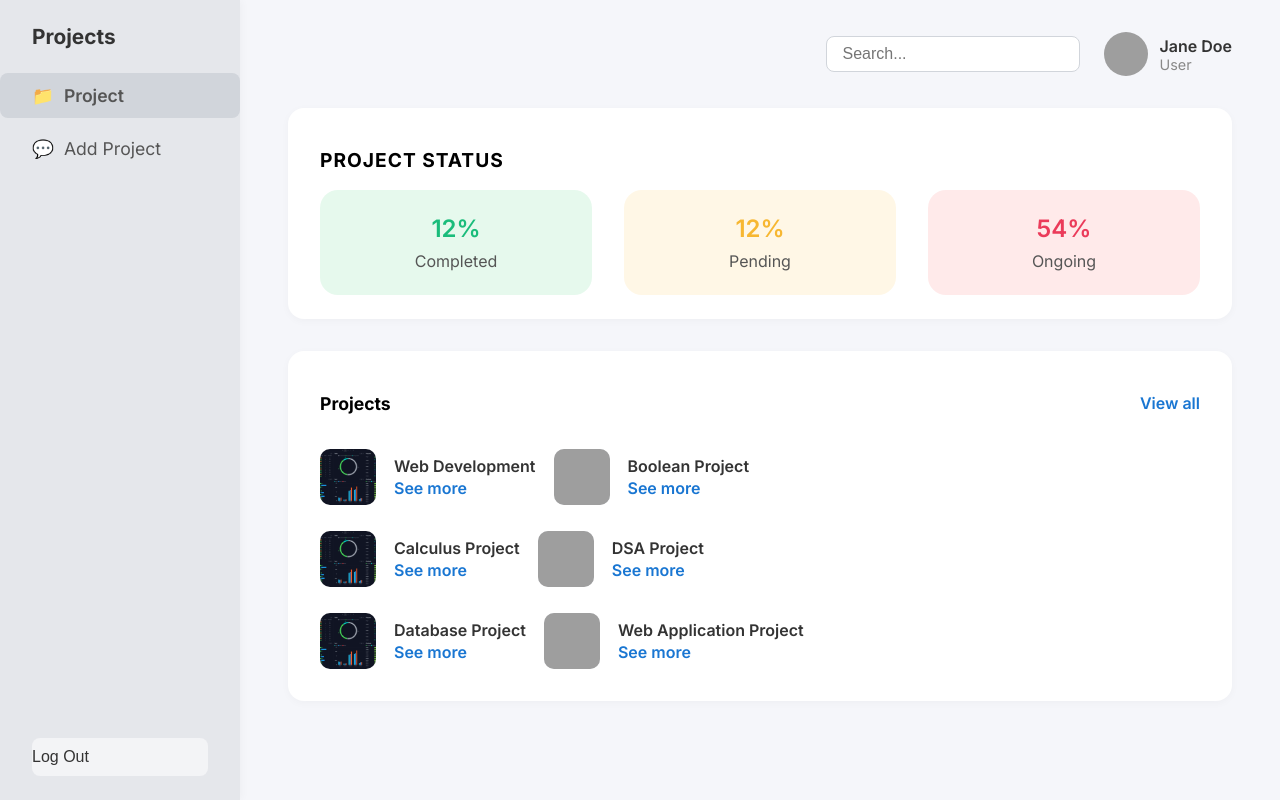
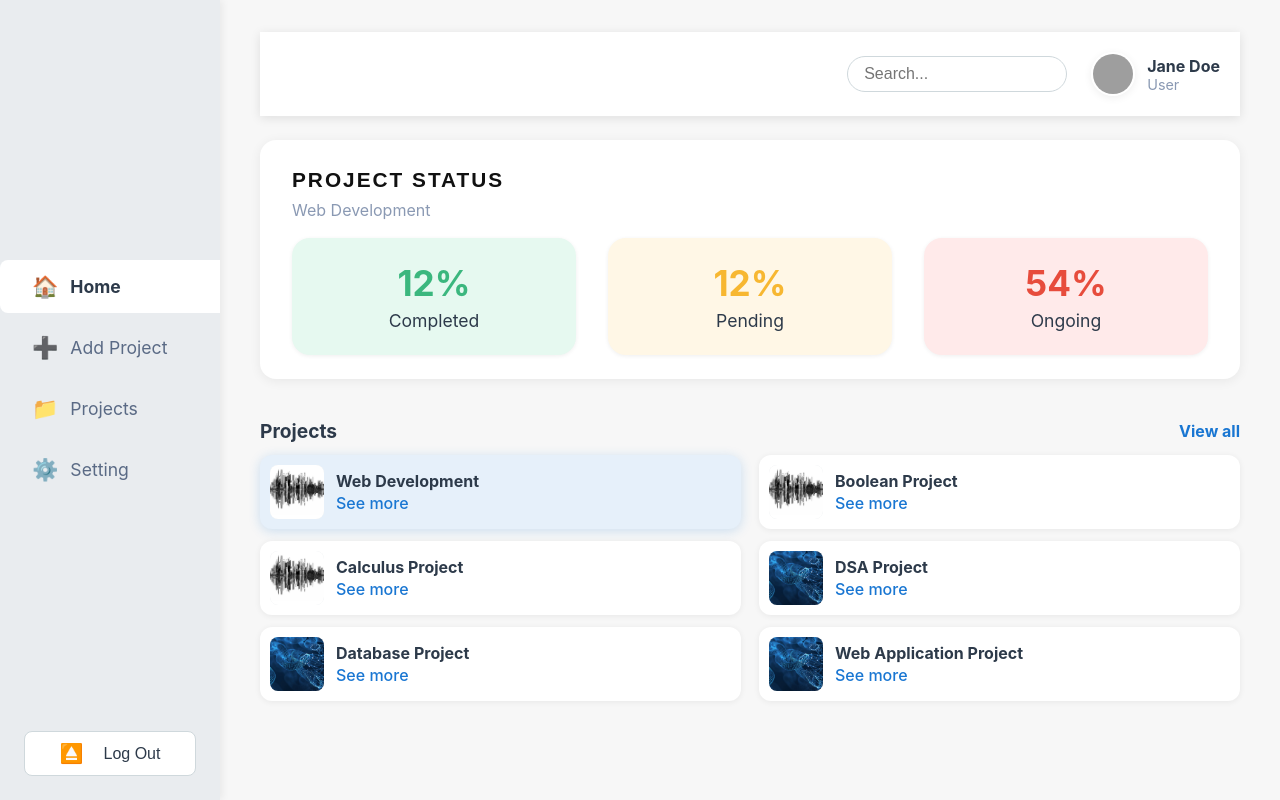
Before and after one commit to faresabe/project_tracker, a PHP site: page /dashboard/board.html in a window 1280 px wide. Run offline with PHP 8.4, Linux system fonts and the light colour scheme; grey boxes are pictures that could not be loaded.

Commit message:
add photos

```diff
--- a/dashboard/board.css
+++ b/dashboard/board.css
@@ -1,31 +1,26 @@
 body {
     margin: 0;
-    font-family: 'Inter', sans-serif;
+    font-family: 'Segoe UI', Arial, sans-serif;
     background: #f5f6fa;
   }
 
   .dashboard-container {
     display: flex;
-    min-height: 100vh;
+    height: 100vh;
   }
 
   .sidebar {
-    width: 240px;
-    background: #e5e7eb;
+    width: 220px;
+    background: #e9ecef;
     display: flex;
     flex-direction: column;
+    justify-content: space-between;
     padding: 24px 0;
-    box-shadow: 2px 0 8px rgba(0,0,0,0.03);
+    box-shadow: 2px 0 8px #0001;
   }
 
   .sidebar-header {
-    padding: 0 32px 24px 32px;
-}
-
-.sidebar-title {
-    font-size: 1.3rem;
-    font-weight: 700;
-    color: #333;
+    height: 40px;
   }
 
   .sidebar nav ul {
@@ -34,42 +29,56 @@ body {
     margin: 0;
   }
 
-.sidebar nav li {
-    padding: 12px 32px;
-    font-size: 1.1rem;
-    color: #555;
+  .sidebar nav ul li {
+    display: flex;
+    align-items: center;
+    padding: 14px 32px;
+    font-size: 1.1em;
+    color: #5a6a85;
+    cursor: pointer;
+    border-radius: 8px 0 0 8px;
+    margin-bottom: 8px;
+    transition: background 0.2s;
+  }
+
+  .sidebar nav ul li.active,
+  .sidebar nav ul li:hover {
+    background: #fff;
+    color: #2d3a4a;
+    font-weight: bold;
+  }
+
+  .sidebar .icon {
+    margin-right: 12px;
+    font-size: 1.2em;
+  }
+
+  .logout-btn {
+    margin: 32px 24px 0 24px;
+    padding: 10px 0;
+    background: #fff;
+    border: 1px solid #cfd8dc;
     border-radius: 8px;
-    margin-bottom: 8px;
+    color: #2d3a4a;
+    font-size: 1em;
     cursor: pointer;
     display: flex;
     align-items: center;
-    gap: 10px;
+    justify-content: center;
+    gap: 8px;
+    transition: background 0.2s;
   }
 
-.sidebar nav li.active, .sidebar nav li:hover {
-    background: #d1d5db;
-    font-weight: 600;
-}
-
-.logout-btn {
-    margin-top: auto;
-    margin-left: 32px;
-    margin-right: 32px;
-    padding: 10px 0;
-    border: none;
-    background: #f3f4f6;
-    border-radius: 8px;
-    font-size: 1rem;
-    cursor: pointer;
-    color: #333;
-    display: flex;
-    align-items: center;
-    gap: 8px;
+  .logout-btn:hover {
+    background: #f8d7da;
+    color: #c82333;
   }
 
   .main-content {
     flex: 1;
-    padding: 32px 48px;
+    padding: 32px 40px;
+    display: flex;
+    flex-direction: column;
   }
 
   .dashboard-header {
@@ -77,15 +86,16 @@ body {
     justify-content: flex-end;
     align-items: center;
     gap: 24px;
-    margin-bottom: 32px;
+    margin-bottom: 24px;
   }
 
   .search-bar {
     padding: 8px 16px;
-    border-radius: 8px;
-    border: 1px solid #d1d5db;
-    font-size: 1rem;
+    border-radius: 20px;
+    border: 1px solid #cfd8dc;
+    font-size: 1em;
     width: 220px;
+    outline: none;
   }
 
   .user-info {
@@ -99,31 +109,39 @@ body {
     height: 44px;
     border-radius: 50%;
     object-fit: cover;
+    border: 2px solid #fff;
+    box-shadow: 0 2px 8px #0001;
   }
 
   .user-name {
-    font-weight: 600;
-    color: #333;
+    font-weight: bold;
+    color: #2d3a4a;
   }
 
   .user-role {
-    font-size: 0.9rem;
-    color: #888;
+    font-size: 0.9em;
+    color: #8a99b3;
   }
 
-.project-status {
+  .status-section {
     background: #fff;
     border-radius: 16px;
-    padding: 24px 32px;
+    padding: 28px 32px 24px 32px;
+    box-shadow: 0 2px 12px #0001;
     margin-bottom: 32px;
-    box-shadow: 0 2px 8px rgba(0,0,0,0.03);
   }
 
-.project-status h2 {
-    font-size: 1.2rem;
-    font-weight: 700;
+  .status-title {
+    font-size: 1.3em;
+    letter-spacing: 2px;
+    margin: 0 0 8px 0;
+    font-family: 'Segoe UI Semibold', Arial, sans-serif;
+  }
+
+  .status-label {
+    color: #8a99b3;
+    font-size: 1em;
     margin-bottom: 18px;
-    letter-spacing: 1px;
   }
 
   .status-cards {
@@ -133,93 +151,130 @@ body {
 
   .status-card {
     flex: 1;
+    background: #f5f6fa;
     border-radius: 18px;
     padding: 24px 0;
     text-align: center;
-    font-weight: 600;
-    font-size: 1.5rem;
+    box-shadow: 0 1px 4px #0001;
   }
 
   .status-card.completed {
-    background: #e6f9ed;
-    color: #1abc7b;
+    background: #e6f9f0;
   }
 
   .status-card.pending {
     background: #fff7e6;
-    color: #f7b731;
   }
 
   .status-card.ongoing {
     background: #ffeaea;
-    color: #eb3b5a;
   }
 
-.status-label {
-    font-size: 1rem;
-    font-weight: 500;
-    margin-top: 8px;
-    color: #555;
+  .status-percent {
+    font-size: 2.2em;
+    font-weight: bold;
+    margin-bottom: 6px;
   }
 
-.projects-list {
-    background: #fff;
-    border-radius: 16px;
-    padding: 24px 32px;
-    box-shadow: 0 2px 8px rgba(0,0,0,0.03);
+  .status-card.completed .status-percent {
+    color: #3bb77e;
+  }
+  .status-card.pending .status-percent {
+    color: #f7b731;
+  }
+  .status-card.ongoing .status-percent {
+    color: #e74c3c;
+  }
+
+  .status-text {
+    font-size: 1.1em;
+    color: #2d3a4a;
+  }
+
+  .projects-section {
+    margin-top: 8px;
   }
 
   .projects-header {
     display: flex;
     justify-content: space-between;
     align-items: center;
-    margin-bottom: 18px;
+    margin-bottom: 12px;
   }
 
   .projects-header h3 {
-    font-size: 1.1rem;
-    font-weight: 700;
+    margin: 0;
+    font-size: 1.2em;
+    color: #2d3a4a;
   }
 
   .view-all {
     color: #1976d2;
     text-decoration: none;
-    font-weight: 600;
-    font-size: 1rem;
+    font-weight: bold;
+    font-size: 1em;
   }
 
-.projects-grid {
+  .projects-list {
     display: flex;
     flex-direction: column;
-    gap: 18px;
+    gap: 12px;
   }
 
   .project-row {
     display: flex;
-    align-items: center;
     gap: 18px;
-    margin-bottom: 8px;
   }
 
-.project-img {
-    width: 56px;
-    height: 56px;
-    border-radius: 10px;
+  .project-card {
+    display: flex;
+    align-items: center;
+    background: #fff;
+    border-radius: 12px;
+    box-shadow: 0 1px 6px #0001;
+    padding: 10px 18px 10px 10px;
+    gap: 12px;
+    min-width: 260px;
+    flex: 1;
+    transition: background 0.2s, box-shadow 0.2s;
+  }
+
+  .project-card.selected,
+  .project-card:hover {
+    background: #e6f0fa;
+    box-shadow: 0 2px 12px #1976d233;
+  }
+
+  .project-card img {
+    width: 54px;
+    height: 54px;
+    border-radius: 8px;
     object-fit: cover;
-    background: #e5e7eb;
+    background: #e9ecef;
   }
 
   .project-title {
-    font-weight: 600;
-    color: #333;
-    font-size: 1rem;
+    font-weight: bold;
+    color: #2d3a4a;
+    margin-bottom: 2px;
   }
 
   .see-more {
     color: #1976d2;
     text-decoration: none;
-    font-size: 1rem;
-    font-weight: 600;
-    margin-top: 2px;
-    display: inline-block;
+    font-size: 1em;
+    font-weight: 500;
   }
+
+  @media (max-width: 1100px) {
+    .main-content {
+      padding: 24px 10px;
+    }
+    .status-section {
+      padding: 18px 10px 14px 10px;
+    }
+    .project-card {
+      min-width: 180px;
+      padding: 8px 8px 8px 8px;
+    }
+  }
--- a/dashboard/board.html
+++ b/dashboard/board.html
@@ -2,24 +2,23 @@
 <html lang="en">
 <head>
   <meta charset="UTF-8">
-    <title>Projects Dashboard</title>
+  <title>Dashboard</title>
   <link rel="stylesheet" href="board.css">
-    <link href="https://fonts.googleapis.com/css2?family=Inter:wght@400;600;700&display=swap" rel="stylesheet">
-
+  <link rel="stylesheet" href="../style.css">
 </head>
 <body>
   <div class="dashboard-container">
     <aside class="sidebar">
-            <div class="sidebar-header">
-                <span class="sidebar-title">Projects</span>
-            </div>
+      <div class="sidebar-header"></div>
       <nav>
         <ul>
-                    <li class="active"><span class="icon">📁</span> Project</li>
-                    <li><span class="icon">💬</span> Add Project</li>
+          <li class="active"><span class="icon">🏠</span> Home</li>
+          <li><span class="icon">➕</span> Add Project</li>
+          <li><span class="icon">📁</span> Projects</li>
+          <li><span class="icon">⚙️</span> Setting</li>
         </ul>
       </nav>
-            <button class="logout-btn">Log Out</button>
+      <button class="logout-btn"><span class="icon">⏏️</span> Log Out</button>
     </aside>
     <main class="main-content">
       <header class="dashboard-header">
@@ -32,63 +31,76 @@
           </div>
         </div>
       </header>
-            <section class="project-status">
-                <h2>PROJECT STATUS</h2>
+      <section class="status-section">
+        <h2 class="status-title">PROJECT STATUS</h2>
+        <div class="status-label">Web Development</div>
         <div class="status-cards">
           <div class="status-card completed">
-                        <div class="status-value">12%</div>
-                        <div class="status-label">Completed</div>
+            <div class="status-percent">12%</div>
+            <div class="status-text">Completed</div>
           </div>
           <div class="status-card pending">
-                        <div class="status-value">12%</div>
-                        <div class="status-label">Pending</div>
+            <div class="status-percent">12%</div>
+            <div class="status-text">Pending</div>
           </div>
           <div class="status-card ongoing">
-                        <div class="status-value">54%</div>
-                        <div class="status-label">Ongoing</div>
+            <div class="status-percent">54%</div>
+            <div class="status-text">Ongoing</div>
           </div>
         </div>
       </section>
-            <section class="projects-list">
+      <section class="projects-section">
         <div class="projects-header">
           <h3>Projects</h3>
           <a href="#" class="view-all">View all</a>
         </div>
-                <div class="projects-grid">
+        <div class="projects-list">
           <div class="project-row">
-                        <img src="../Assets/Portfolio-dashboard-compressed.png" class="project-img" alt="Web Dev">
+            <div class="project-card selected">
+              <img src="../Assets/6d41f87133c97a65a0fa79c7324f142e.jpg" alt="Web Dev">
               <div>
                 <div class="project-title">Web Development</div>
                 <a href="#" class="see-more">See more</a>
               </div>
-                        <img src="https://upload.wikimedia.org/wikipedia/commons/4/4f/Sound-icon.svg" class="project-img" alt="Boolean">
+            </div>
+            <div class="project-card">
+              <img src="../Assets/6d41f87133c97a65a0fa79c7324f142e.jpg" alt="Boolean">
               <div>
                 <div class="project-title">Boolean Project</div>
                 <a href="#" class="see-more">See more</a>
               </div>
             </div>
+          </div>
           <div class="project-row">
-                        <img src="../Assets/Portfolio-dashboard-compressed.png" class="project-img" alt="Calculus">
+            <div class="project-card">
+              <img src="../Assets/6d41f87133c97a65a0fa79c7324f142e.jpg" alt="Calculus">
               <div>
                 <div class="project-title">Calculus Project</div>
                 <a href="#" class="see-more">See more</a>
               </div>
-                        <img src="https://upload.wikimedia.org/wikipedia/commons/4/4f/Sound-icon.svg" class="project-img" alt="DSA">
+            </div>
+            <div class="project-card">
+              <img src="../Assets/Lets-talk-about-blockchain-not-crypto.webp" alt="DSA">
               <div>
                 <div class="project-title">DSA Project</div>
                 <a href="#" class="see-more">See more</a>
               </div>
             </div>
+          </div>
           <div class="project-row">
-                        <img src="../Assets/Portfolio-dashboard-compressed.png" class="project-img" alt="Database">
+            <div class="project-card">
+              <img src="../Assets/Lets-talk-about-blockchain-not-crypto.webp" alt="Database">
               <div>
                 <div class="project-title">Database Project</div>
                 <a href="#" class="see-more">See more</a>
               </div>
-                        <img src="https://upload.wikimedia.org/wikipedia/commons/4/4f/Sound-icon.svg" class="project-img" alt="Web App">
+            </div>
+            <div class="project-card">
+              <img src="../Assets/Lets-talk-about-blockchain-not-crypto.webp" alt="Web App">
               <div>
                 <div class="project-title">Web Application Project</div>
                 <a href="#" class="see-more">See more</a>
+              </div>
             </div>
           </div>
         </div>
```
Also changed, not shown: Assets/6d41f87133c97a65a0fa79c7324f142e.jpg (added), Assets/Lets-talk-about-blockchain-not-crypto.webp (added). Lines whose indentation alone changed are shown as unchanged.
